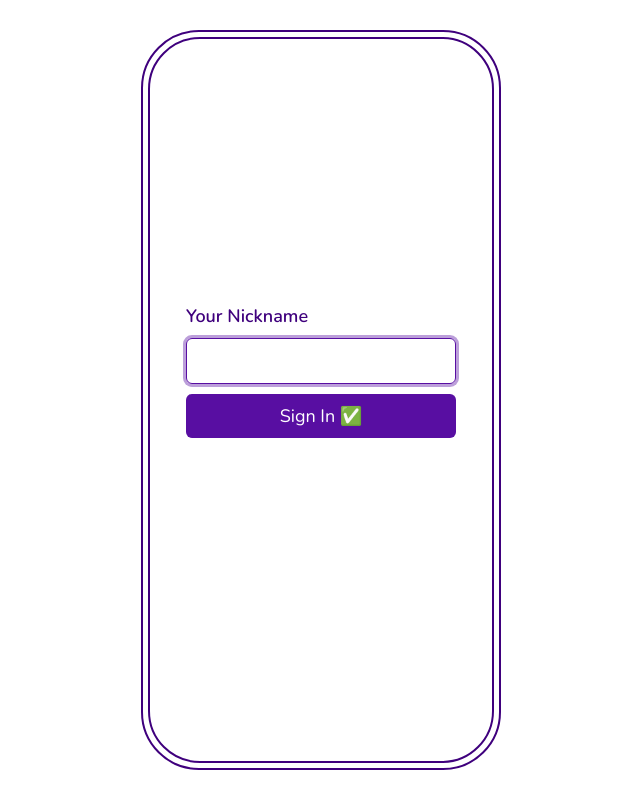
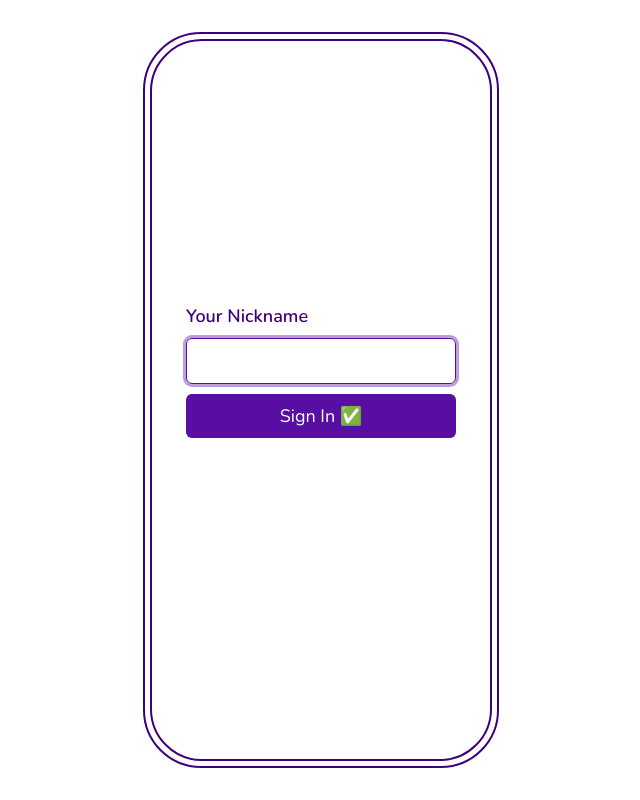
Before and after one commit to Ole-Leo/rock-paper-scissors, a plain HTML site: page index.html in a window 1280 px wide. Shown: the whole page, without its empty margins (319-959 px from the left). Drawn offline with nearby package versions, Linux system fonts and the light colour scheme.

Commit message:
fix: trivial style changes

```diff
--- a/style.css
+++ b/style.css
@@ -25,26 +25,23 @@ body {
 
   padding: 28px;
 
-  height: 740px;
-  width: 360px;
+  height: 722px;
+  width: 342px;
 
+  background-color: #fff;
   border: 2px solid #3f007d;
-  border-radius: 58px;
+  border-radius: 52px;
 }
 
 .container::before {
   content: '';
   position: absolute;
-  z-index: -1;
 
-  top: 5px;
-  left: 5px;
-
-  height: 722px;
-  width: 342px;
+  height: 732px;
+  width: 352px;
 
   border: 2px solid #3f007d;
-  border-radius: 52px;
+  border-radius: 58px;
 }
 
 .btn {
```
Also changed, not shown: index.html (+0 -1 lines).
